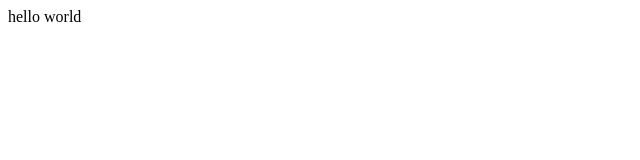
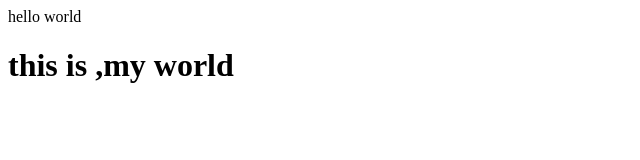
Before and after one commit to geekypawan23/pwncode, a plain HTML site: page index.html in a window 1280 px wide. Shown: the whole page, without its empty margins (0-640 px from the left). Drawn offline with Linux system fonts and the light colour scheme.

Commit message:
Add new header

```diff
--- a/index.html
+++ b/index.html
@@ -1 +1,2 @@
 <p> hello world </p>
+<h1>this is ,my world</h1>
```
